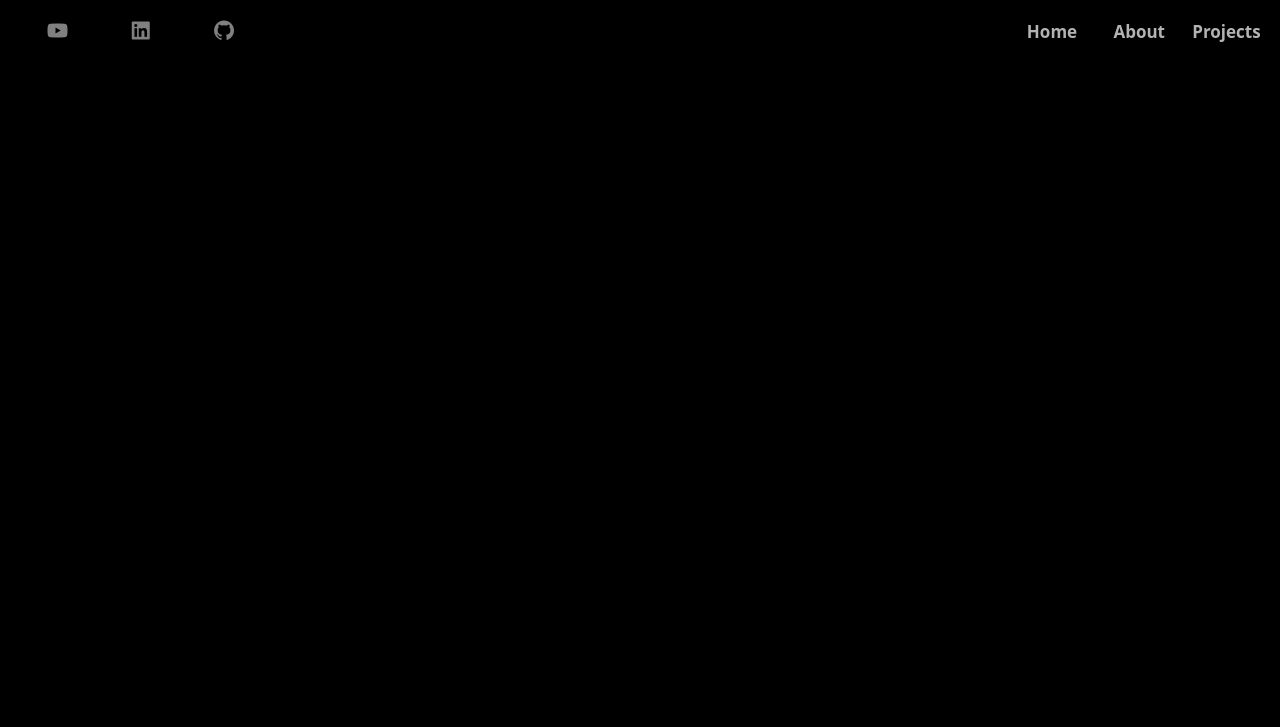
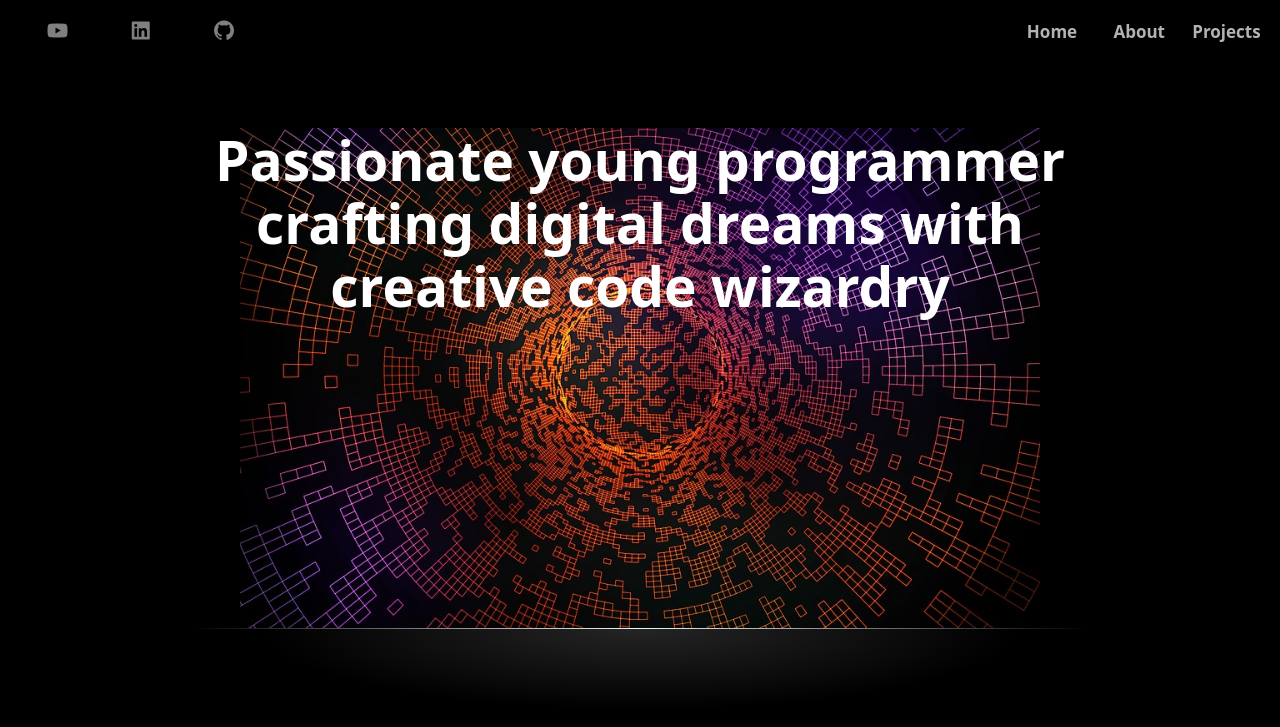
Before and after one commit to hermezHK/ASTRO-PNPM-PORTFOLIO, an Astro site: page / in a window 1280 px wide. Built offline with nearby package versions, Linux system fonts and the light colour scheme; Astro itself is replaced by a stand-in of ours.

Commit message:
feat: add profilePicture

```diff
--- a/src/components/Navbar.astro
+++ b/src/components/Navbar.astro
@@ -25,7 +25,10 @@ import { socials, info } from "../assets/data";
   </ul>
   <ul
     class="grid justify-items-center gap-x-3 xl:basis-[20%] md:basis-[28%] sm:basis-[40%] xs:basis-[75%]"
-    style={{ gridTemplateColumns: `repeat(${info.length + 1}, minmax(0, 1fr))` }}>
+    style={{
+      gridTemplateColumns: `repeat(${info.length + 1}, minmax(0, 1fr))`,
+    }}
+  >
     <li>
       <a
         class="opacity-70 hover:opacity-100 duration-300 text-[17px] font-semibold"
@@ -37,8 +40,12 @@ import { socials, info } from "../assets/data";
         info.map((i) => (
           <li>
             <a
-                class="opacity-70 hover:opacity-100 duration-300 text-[17px] font-semibold"
-                href={`#${i.text.toLocaleLowerCase()}`}> {i.text}</a>
+              class="opacity-70 hover:opacity-100 duration-300 text-[17px] font-semibold"
+              href={`#${i.text.toLocaleLowerCase()}`}
+            >
+              {" "}
+              {i.text}
+            </a>
           </li>
         ))
     }
--- a/src/components/ProfilePicture.astro
+++ b/src/components/ProfilePicture.astro
@@ -0,0 +1,25 @@
+<article
+  class="w-full h-[500px] overflow-hidden flex flex-col items-center justify-center relative md:px-20 xs:px-0"
+>
+  <header class="text-center absolute top-0 z-10">
+    <span
+      class="block font-bold sm:text-[55px] sm:leading-[63px] xxs:text-[36px] xs:text-[26px]"
+      >Passionate young programmer</span
+    >
+    <span
+      class="block font-bold sm:text-[55px] sm:leading-[63px] xxs:text-[36px] xs:text-[26px]"
+      >crafting digital dreams with</span
+    >
+    <span
+      class="block font-bold sm:text-[55px] sm:leading-[63px] xxs:text-[36px] xs:text-[26px]"
+      >creative code wizardry</span
+    >
+  </header>
+
+  <img
+    src="/image1.jpg"
+    alt="#"
+    class="object-cover relative h-[900px] object-top lg:-botton-[50%]
+    lg:w-[800px] md:w-[1000px] md:-botton-[40%] xxs:-botton-[30%] xs:w-[1500px] xs:-botton-[10%]"
+  />
+</article>
--- /dev/null
+++ b/src/components/Separator.astro
@@ -0,0 +1,12 @@
+<div class="separator border-t-[1px]"></div>
+
+<style>
+    .separator {
+        border-image-source: linear-gradient(to left, #000, #f3f4f6, #000);
+        border-image-slice: 1;
+        background-image: radial-gradient(at top center, #f3f4f626, #000 60%);
+        height: 6rem;
+        width: 70%;
+        margin-inline: auto;
+    }
+</style>
--- a/src/layouts/Layout.astro
+++ b/src/layouts/Layout.astro
@@ -12,31 +12,18 @@ import { ViewTransitions } from "astro:transitions";
 <html lang="en">
   <head>
     <meta charset="UTF-8" />
-    <meta
-		name="description"
-		content="Astro description"
-	/>
-    <meta
-		name="viewport"
-		content="width=device-width"
-	/>
+    <meta name="description" content="Astro description" />
+    <meta name="viewport" content="width=device-width" />
+    <link rel="icon" type="image/svg+xml" href="/favicon.svg" />
+    <meta name="generator" content={Astro.generator} />
+    <!-- Box Icons -->
     <link
-		rel="icon"
-		type="image/svg+xml"
-		href="/favicon.svg"
-	/>
-    <meta
-		name="generator"
-		content={Astro.generator}
-	/>
-	<!-- Box Icons -->
-	<link
-		rel="stylesheet"
-		href="https://cdn.jsdelivr.net/npm/boxicons@latest/css/boxicons.min.css"
-	/>
+      rel="stylesheet"
+      href="https://cdn.jsdelivr.net/npm/boxicons@latest/css/boxicons.min.css"
+    />
 
     <title>{title}</title>
-	<ViewTransitions />
+    <ViewTransitions />
   </head>
   <body class="bg-black text-white">
     <slot />
--- a/src/pages/index.astro
+++ b/src/pages/index.astro
@@ -2,9 +2,15 @@
 import Navbar from "../components/Navbar.astro";
 import Layout from "../layouts/Layout.astro";
 import ProfilePicture from "../components/ProfilePicture.astro";
+import Separator from "../components/Separator.astro";
+import About from "../components/About.astro";
 ---
 
 <Layout title="Herme'z | PortFolio">
   <Navbar />
-  <ProfilePicture />
+  <main class="mt-16 scroll-mt-36">
+    <ProfilePicture />
+    <Separator />
+    <About />
+  </main>
 </Layout>
```
Also changed, not shown: public/image1.jpg (added), src/components/About.astro (added).
